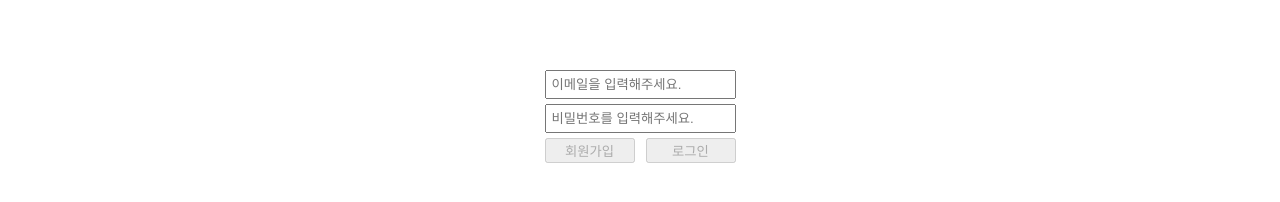
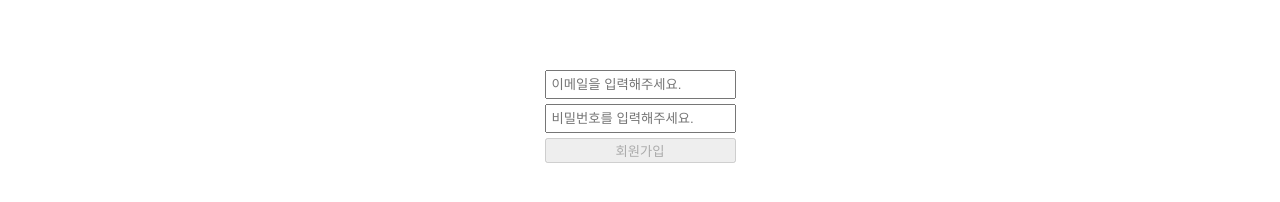
Before and after one commit to JeanYoungPark/wanted-pre-onboarding-frontend, a React (Create React App) app: page /signup in a window 1280 px wide. Shown: the part 230-432 px from the top of the page. Built offline with nearby package versions, Linux system fonts and the light colour scheme.

Commit message:
api 공통 url api폴더로 이동

```diff
--- a/package.json
+++ b/package.json
@@ -11,6 +11,7 @@
     "react-dom": "^18.2.0",
     "react-router-dom": "^6.8.1",
     "react-scripts": "5.0.1",
+    "redux": "^4.2.1",
     "web-vitals": "^2.1.4"
   },
   "scripts": {
--- a/src/App.css
+++ b/src/App.css
@@ -7,14 +7,14 @@ button {cursor: pointer;}
 header {display: flex; justify-content: flex-end; padding: 15px; background-color: #f0f0f0;}
 header a {color: #333; text-decoration: none; padding-left: 10px;}
 header a:hover {font-weight: 600;}
+header .on {font-weight: 600;}
 
 /* sign form */
 .sign {position: fixed; top: 0; left: 0; width: 100%; height: 100%; z-index: -999;}
 .sign .form {position: absolute; top: 50%; margin-top: -100px; display: flex; justify-content: center; width: 100%; height: 100px;}
 .sign .form input {padding: 5px; margin-bottom: 5px;}
 .sign .form .btn-wrap {display: flex; justify-content: space-between;}
-.sign .form .btn-wrap p {width: 90px;}
-.sign .form .btn-wrap p button {width: 100%;}
+.sign .form .btn-wrap button {width: 100%;}
 
 /* todo form */
 .todo {display: flex; flex-direction: column; justify-content: center; align-items: center; padding: 30px;}
@@ -22,5 +22,4 @@ header a:hover {font-weight: 600;}
 .todo .form input{width: 350px; padding: 5px; margin-right: 5px;}
 .todo ul li {display: flex; justify-content: space-between; margin-top: 10px;}
 .todo ul li input[type=text] {width:250px;padding:5px;}
-.todo ul li input:disabled {border:0; background: none; color:#333;}
 .todo ul li input {margin-right: 5px;}
--- /dev/null
+++ b/src/api/axios.js
@@ -0,0 +1,7 @@
+import axios from "axios";
+
+const instance = axios.create({
+    baseURL: "https://pre-onboarding-selection-task.shop"
+});
+
+export default instance;
--- a/src/components/Header.js
+++ b/src/components/Header.js
@@ -1,26 +1,14 @@
 import React, { useState } from 'react'
-import { Link } from 'react-router-dom'
+import { Link, useLocation } from 'react-router-dom'
 
 export default function Header() {
-  const [userToken, setUserToken] = useState(localStorage.getItem("access-token"));
+  const location = useLocation();
+  const [userLocation, setUserLocation] = useState(location.pathname);
 
-  const handleLogout = () => {
-    localStorage.removeItem("access-token");
-    setUserToken('');
-  }
-
-  if(userToken){
-    return (
-      <header>
-        <span onClick={handleLogout}>logout</span>
-      </header>
-    )
-  }else{
-    return (
-      <header>
-          <Link to="/signup">signup</Link>
-          <Link to="/signin">signin</Link>
-      </header>
-    )
-  }
+  return (
+    <header>
+        <Link to="/signup" className={userLocation === 'signup' ? 'on' : ''} onClick={() => setUserLocation('signup')}>signup</Link>
+        <Link to="/signin"  className={userLocation === 'signin' ? 'on' : ''} onClick={() => setUserLocation('signin')}>signin</Link>
+    </header>
+  )
 }
--- a/src/components/SignForm.js
+++ b/src/components/SignForm.js
@@ -1,8 +1,8 @@
-import axios from 'axios';
+import axios from '../api/axios';
 import React, { useEffect, useState } from 'react'
 import { useNavigate } from 'react-router-dom';
 
-export default function SignForm({type}) {
+export default function SignForm({type, userLocation}) {
   const navigate = useNavigate();
   const [email, setEmail] = useState('');
   const [password, setPassword] = useState('');
@@ -28,11 +28,11 @@ export default function SignForm({type}) {
   }, [email, password]);
 
   // sign in , sign up 공통 form 요청
-  const handleSubmit = async (e) => {
+  const handleSubmit = async (e, callback) => {
     e.preventDefault();
 
     await axios({
-      url: `https://pre-onboarding-selection-task.shop/auth/${type}`,
+      url: `/auth/${type}`,
       method: "POST",
       headers: {
         "Content-Type": "application/json"
@@ -43,30 +43,42 @@ export default function SignForm({type}) {
       }
     })
     .then((res) => {
-      if(res.status === 201){
-        navigate('/signin');
-      }else if(res.status === 200){
-        localStorage.setItem("access-token",res.data.access_token);
-        navigate('/todo');
-      }else{
-        alert("아이디 또는 비밀번호를 확인해주세요");
-      }
+      if(typeof(callback) === 'function') callback(res);
+    })
+    .catch((error) => {
+      alert(error.response.data.message);
     });
 
   }
 
+  if(userLocation === 'signin'){
     return (
       <div className='form'>
-      <form onSubmit={handleSubmit}>
+        <form onSubmit={(e) => handleSubmit(e, (res) => {
+          localStorage.setItem("access-token",res.data.access_token);
+          navigate('/todo');
+        })}>
           <div>
             <p><input id="email" type="email" name="email" data-testid="email-input" placeholder='이메일을 입력해주세요.' onChange={e => setEmail(e.target.value)} required/></p>
             <p><input id="password" type="password" name="password" minLength="8" data-testid="password-input" placeholder='비밀번호를 입력해주세요.' onChange={e => setPassword(e.target.value)} required/></p>
           </div>
-        <div className='btn-wrap'>
-          <p><button type="submit" data-testid="signup-button" disabled={btnState}>회원가입</button></p>
-          <p><button type="submit" data-testid="signin-button" disabled={btnState}>로그인</button></p>
+          <div className='btn-wrap'><button type="submit" data-testid="signin-button" disabled={btnState}>로그인</button></div>
+        </form>
       </div>
+    )
+  }else{
+    return (
+      <div className='form'>
+        <form onSubmit={(e) => handleSubmit(e, (res) => {
+          navigate('/signin');
+        })}>
+          <div>
+            <p><input id="email" type="email" name="email" data-testid="email-input" placeholder='이메일을 입력해주세요.' onChange={e => setEmail(e.target.value)} required/></p>
+            <p><input id="password" type="password" name="password" minLength="8" data-testid="password-input" placeholder='비밀번호를 입력해주세요.' onChange={e => setPassword(e.target.value)} required/></p>
+          </div>
+          <div className='btn-wrap'><button type="submit" data-testid="signup-button" disabled={btnState}>회원가입</button></div>
         </form>
       </div>
     )
   }
+}
--- a/src/components/TodoForm.js
+++ b/src/components/TodoForm.js
@@ -1,4 +1,4 @@
-import axios from 'axios';
+import axios from '../api/axios';
 import React, {useState} from 'react'
 
 export default function TodoForm({userToken, setChanged}) {
@@ -7,7 +7,7 @@ export default function TodoForm({userToken, setChanged}) {
   const handleSubmit = async (e) => {
     e.preventDefault();
     await axios({
-      url: "https://pre-onboarding-selection-task.shop/todos",
+      url: "/todos",
       method: "POST",
       headers : {
         "Authorization":`Bearer ${userToken}`,
@@ -20,6 +20,9 @@ export default function TodoForm({userToken, setChanged}) {
     .then((res)=>{
       setChanged(true);
       setTodo('');
+    })
+    .catch((error)=>{
+      alert(error.response.data.message);
     });
   }
 
--- a/src/components/TodoList.js
+++ b/src/components/TodoList.js
@@ -1,4 +1,4 @@
-import axios from 'axios';
+import axios from '../api/axios';
 import React, { useState } from 'react'
 
 export default function TodoList({id, data, completed, userToken, setChanged}) {
@@ -9,7 +9,7 @@ export default function TodoList({id, data, completed, userToken, setChanged}) {
 
   const handleClick = async (e) => {
     await axios({
-      url: `https://pre-onboarding-selection-task.shop/todos/${id}`,
+      url: `/todos/${id}`,
       method: "PUT",
       headers : {
         "Authorization": `Bearer ${userToken}`,
@@ -30,7 +30,7 @@ export default function TodoList({id, data, completed, userToken, setChanged}) {
   const handelDelete = async (e) => {
     if(window.confirm("삭제하시겠습니까?")){
       await axios({
-        url: `https://pre-onboarding-selection-task.shop/todos/${id}`,
+        url: `/todos/${id}`,
         method: "DELETE",
         headers : {
           "Authorization": `Bearer ${userToken}`
@@ -45,7 +45,7 @@ export default function TodoList({id, data, completed, userToken, setChanged}) {
 
   const handleListSubmit = async (e) => {
     await axios({
-      url: `https://pre-onboarding-selection-task.shop/todos/${e.target.getAttribute('data-id')}`,
+      url: `/todos/${id}`,
       method: "PUT",
       headers : {
         "Authorization": `Bearer ${userToken}`,
--- a/src/pages/SignInPage.js
+++ b/src/pages/SignInPage.js
@@ -5,7 +5,7 @@ import Form from '../components/SignForm'
 export default function SignIn() {
   return (
     <div className='sign'>
-      <Form type='signin'/>
+      <Form type='signin' userLocation='signin'/>
     </div>
   )
 }
--- a/src/pages/SignUpPage.js
+++ b/src/pages/SignUpPage.js
@@ -4,7 +4,7 @@ import Form from '../components/SignForm'
 export default function SignUp() {
   return (
     <div className='sign'>
-      <Form type='signup'/>
+      <Form type='signup' userLocation='signup'/>
     </div>
   )
 }
--- a/src/pages/TodoPage.js
+++ b/src/pages/TodoPage.js
@@ -1,4 +1,4 @@
-import axios from 'axios';
+import axios from '../api/axios';
 import React,{useEffect, useState} from 'react'
 import { useNavigate } from 'react-router-dom';
 import TodoForm from '../components/TodoForm'
@@ -25,7 +25,7 @@ export default function Todo() {
 
   const handleChanged = async () => {
     await axios({
-      url: "https://pre-onboarding-selection-task.shop/todos",
+      url: "/todos",
       method: "GET",
       headers: {
         "Authorization": `Bearer ${userToken}`
```
Also changed, not shown: 1 other file (tests, documents, lock files or other folders). Lines whose indentation alone changed are shown as unchanged.
